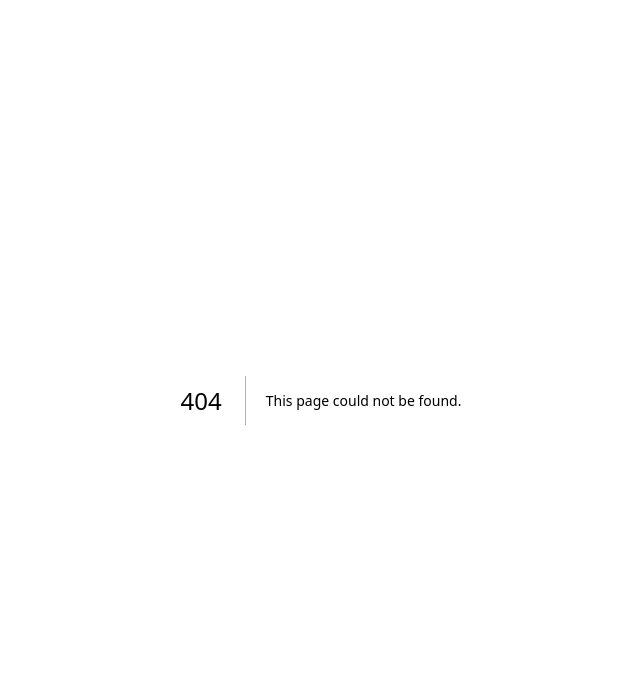
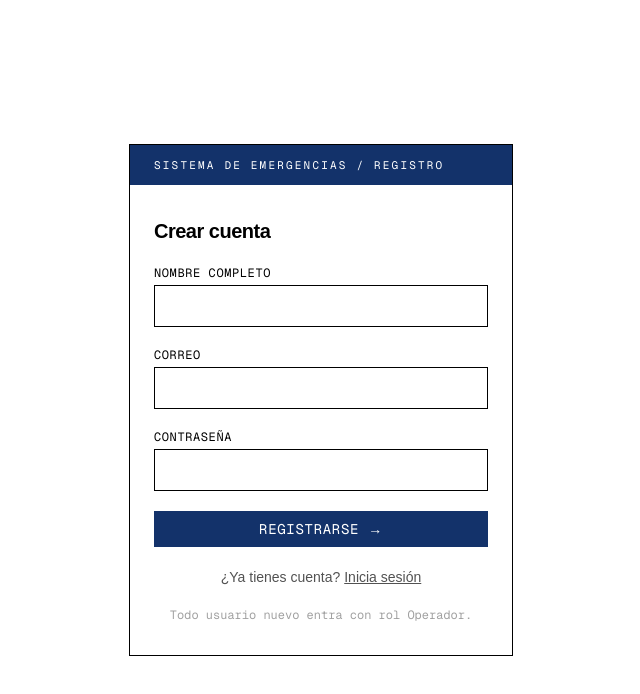
Before and after one commit to infierno666/emergencias-upds, a Next.js app: page /register in a window 1280 px wide. Before the commit this address had no page. Shown: the top 694 px of the page, without its empty margins (319-959 px from the left). Built offline with nearby package versions, Linux system fonts and the light colour scheme.

Commit message:
correcion de login registr y colores

```diff
--- /dev/null
+++ b/app/dashboard/actions.ts
@@ -0,0 +1,10 @@
+'use server'
+
+import { createClient } from '@/lib/supabase/server'
+import { redirect } from 'next/navigation'
+
+export async function logout() {
+  const supabase = await createClient()
+  await supabase.auth.signOut()
+  redirect('/login')
+}
--- a/app/dashboard/page.tsx
+++ b/app/dashboard/page.tsx
@@ -0,0 +1,36 @@
+import { createClient } from '@/lib/supabase/server'
+import { redirect } from 'next/navigation'
+import { logout } from './actions'
+
+export default async function DashboardPage() {
+  const supabase = await createClient()
+  const { data: { user } } = await supabase.auth.getUser()
+  if (!user) redirect('/login')
+
+  const { data: profile } = await supabase
+    .from('profiles')
+    .select('full_name, role')
+    .eq('id', user.id)
+    .single()
+
+  return (
+    <main className="min-h-screen bg-white px-6 py-10">
+      <div className="max-w-2xl mx-auto border border-black">
+        <div className="bg-[#13326a] px-6 py-3 flex items-center justify-between">
+          <p className="font-mono text-[11px] tracking-[0.2em] uppercase text-white">
+            Sistema de Emergencias / Tablero
+          </p>
+          <form action={logout}>
+            <h1 className="text-xl font-bold mb-2 text-black">Bienvenido, {profile?.full_name ?? user.email}</h1>
+          </form>
+        </div>
+        <div className="px-6 py-8">
+          <h1 className="text-xl font-bold mb-2">Bienvenido, {profile?.full_name ?? user.email}</h1>
+          <p className="text-sm font-mono uppercase tracking-wider text-neutral-600">
+            Rol: {profile?.role ?? 'operador'}
+          </p>
+        </div>
+      </div>
+    </main>
+  )
+}
--- a/app/globals.css
+++ b/app/globals.css
@@ -9,7 +9,8 @@
 
 :root {
   --background: #ffffff;
-  --foreground: #171717;
+  --foreground: #000000;
+  --accent: #13326a;
 }
 
 @theme inline {
--- /dev/null
+++ b/app/login/actions.ts
@@ -0,0 +1,16 @@
+'use server'
+
+import { createClient } from '@/lib/supabase/server'
+import { redirect } from 'next/navigation'
+
+export async function login(formData: FormData) {
+  const supabase = await createClient()
+
+  const { error } = await supabase.auth.signInWithPassword({
+    email: formData.get('email') as string,
+    password: formData.get('password') as string,
+  })
+
+  if (error) redirect(`/login?error=${encodeURIComponent(error.message)}`)
+  redirect('/dashboard')
+}
--- a/app/login/page.tsx
+++ b/app/login/page.tsx
@@ -1,35 +1,59 @@
-'use client';
+import Link from 'next/link'
+import { login } from './actions'
 
-import { login, signup } from '@/actions/auth';
+export default async function LoginPage({
+    searchParams,
+}: {
+    searchParams: Promise<{ error?: string }>
+}) {
+    const { error } = await searchParams
 
-
-export default function LoginPage() {
     return (
-        <main className="min-h-screen bg-neutral-100 flex items-center justify-center p-4">
-            <form className="max-w-sm w-full bg-white border border-black p-6 shadow-sm">
-                <h2 className="text-xl font-bold mb-4 border-b border-black pb-2 text-black">
-                    Acceso al Sistema
-                </h2>
-
-                <div className="mb-3">
-                    <label className="block text-sm font-bold text-black mb-1">Correo (Email)</label>
-                    <input type="email" name="email" required className="w-full border border-neutral-400 p-2 text-black outline-none focus:border-black" />
+        <main className="min-h-screen flex items-center justify-center bg-white px-4">
+            <div className="w-full max-w-sm border border-black">
+                <div className="bg-[#13326a] px-6 py-3">
+                    <p className="font-mono text-[11px] tracking-[0.2em] uppercase text-white">
+                        Sistema de Emergencias / Acceso
+                    </p>
                 </div>
 
-                <div className="mb-6">
-                    <label className="block text-sm font-bold text-black mb-1">Contraseña</label>
-                    <input type="password" name="password" required minLength={6} className="w-full border border-neutral-400 p-2 text-black outline-none focus:border-black" />
-                </div>
+                <form action={login} className="px-6 py-8 space-y-5">
+                    <h1 className="text-xl font-bold tracking-tight text-black">Iniciar sesión</h1>
 
-                <div className="flex gap-2">
-                    <button formAction={login} className="w-full bg-black text-white font-bold py-2 hover:bg-neutral-800 transition-colors">
-                        ENTRAR
+                    {error && (
+                        <p className="text-sm border border-black px-3 py-2 font-mono">{error}</p>
+                    )}
+
+                    <div className="space-y-1">
+                        <label htmlFor="email" className="block text-xs font-mono uppercase tracking-wider">
+                            Correo
+                        </label>
+                        <input id="email" name="email" type="email" required
+                            className="w-full border border-black px-3 py-2 outline-none focus:ring-2 focus:ring-[#13326a] text-black"
+                        />
+                    </div>
+
+                    <div className="space-y-1">
+                        <label htmlFor="password" className="block text-xs font-mono uppercase tracking-wider">
+                            Contraseña
+                        </label>
+                        <input id="password" name="password" type="password" required
+                            className="w-full border border-black px-3 py-2 outline-none focus:ring-2 focus:ring-[#13326a] text-black"
+                        />
+                    </div>
+
+                    <button type="submit"
+                        className="w-full bg-[#13326a] text-white py-2 font-mono text-sm uppercase tracking-wider hover:bg-[#0f2754]">
+
+                        Entrar →
                     </button>
-                    <button formAction={signup} className="w-full bg-white text-black border border-black font-bold py-2 hover:bg-neutral-100 transition-colors">
-                        REGISTRAR
-                    </button>
-                </div>
-            </form>
+
+                    <p className="text-sm text-center text-neutral-600">
+                        ¿No tienes cuenta?{' '}
+                        <Link href="/register" className="underline">Regístrate</Link>
+                    </p>
+                </form>
+            </div>
         </main>
-    );
+    )
 }
--- /dev/null
+++ b/app/register/actions.ts
@@ -0,0 +1,17 @@
+'use server'
+
+import { createClient } from '@/lib/supabase/server'
+import { redirect } from 'next/navigation'
+
+export async function register(formData: FormData) {
+  const supabase = await createClient()
+
+  const { error } = await supabase.auth.signUp({
+    email: formData.get('email') as string,
+    password: formData.get('password') as string,
+    options: { data: { full_name: formData.get('fullName') as string } },
+  })
+
+  if (error) redirect(`/register?error=${encodeURIComponent(error.message)}`)
+  redirect('/dashboard')
+}
--- /dev/null
+++ b/app/register/page.tsx
@@ -0,0 +1,73 @@
+import Link from 'next/link'
+import { register } from './actions'
+
+export default async function RegisterPage({
+  searchParams,
+}: {
+  searchParams: Promise<{ error?: string }>
+}) {
+  const { error } = await searchParams
+
+  return (
+    <main className="min-h-screen flex items-center justify-center bg-white px-4">
+      <div className="w-full max-w-sm border border-black">
+        <div className="bg-[#13326a] px-6 py-3">
+
+          <p className="font-mono text-[11px] tracking-[0.2em] uppercase text-white">
+            Sistema de Emergencias / Registro
+          </p>
+        </div>
+
+        <form action={register} className="px-6 py-8 space-y-5">
+          <h1 className="text-xl font-bold tracking-tight text-black">Crear cuenta</h1>
+
+          {error && (
+            <p className="text-sm border border-black px-3 py-2 font-mono">{error}</p>
+          )}
+
+          <div className="space-y-1">
+            <label htmlFor="fullName" className="block text-xs font-mono uppercase tracking-wider">
+              Nombre completo
+            </label>
+            <input id="fullName" name="fullName" type="text" required
+              className="w-full border border-black px-3 py-2 outline-none focus:ring-2 focus:ring-[#13326a] text-black"
+            />
+          </div>
+
+          <div className="space-y-1">
+            <label htmlFor="email" className="block text-xs font-mono uppercase tracking-wider">
+              Correo
+            </label>
+            <input id="email" name="email" type="email" required
+              className="w-full border border-black px-3 py-2 outline-none focus:ring-2 focus:ring-[#13326a] text-black"
+            />
+          </div>
+
+          <div className="space-y-1">
+            <label htmlFor="password" className="block text-xs font-mono uppercase tracking-wider">
+              Contraseña
+            </label>
+            <input id="password" name="password" type="password" required minLength={6}
+              className="w-full border border-black px-3 py-2 outline-none focus:ring-2 focus:ring-[#13326a] text-black"
+            />
+          </div>
+
+          <button type="submit"
+            className="w-full bg-[#13326a] text-white py-2 font-mono text-sm uppercase tracking-wider hover:bg-[#0f2754]">
+
+            Registrarse →
+          </button>
+
+          <p className="text-sm text-center text-neutral-600">
+            ¿Ya tienes cuenta?{' '}
+            <Link href="/login" className="underline">Inicia sesión</Link>
+          </p>
+
+          <p className="text-xs text-center text-neutral-400 font-mono">
+            Todo usuario nuevo entra con rol Operador.
+          </p>
+        </form>
+      </div>
+    </main>
+  )
+}
--- /dev/null
+++ b/lib/supabase/middleware.ts
@@ -0,0 +1,35 @@
+import { createServerClient } from '@supabase/ssr'
+import { NextResponse, type NextRequest } from 'next/server'
+
+export async function updateSession(request: NextRequest) {
+  let supabaseResponse = NextResponse.next({ request })
+
+  const supabase = createServerClient(
+    process.env.NEXT_PUBLIC_SUPABASE_URL!,
+    process.env.NEXT_PUBLIC_SUPABASE_ANON_KEY!,
+    {
+      cookies: {
+        getAll() {
+          return request.cookies.getAll()
+        },
+        setAll(cookiesToSet) {
+          cookiesToSet.forEach(({ name, value }) => request.cookies.set(name, value))
+          supabaseResponse = NextResponse.next({ request })
+          cookiesToSet.forEach(({ name, value, options }) =>
+            supabaseResponse.cookies.set(name, value, options)
+          )
+        },
+      },
+    }
+  )
+
+  const { data: { user } } = await supabase.auth.getUser()
+
+  if (!user && request.nextUrl.pathname.startsWith('/dashboard')) {
+    const url = request.nextUrl.clone()
+    url.pathname = '/login'
+    return NextResponse.redirect(url)
+  }
+
+  return supabaseResponse
+}
--- /dev/null
+++ b/middleware.ts
@@ -0,0 +1,12 @@
+import { type NextRequest } from 'next/server'
+import { updateSession } from '@/lib/supabase/middleware'
+
+export async function middleware(request: NextRequest) {
+  return await updateSession(request)
+}
+
+export const config = {
+  matcher: [
+    '/((?!_next/static|_next/image|favicon.ico|.*\\.(?:svg|png|jpg|jpeg|gif|webp)$).*)',
+  ],
+}
```
